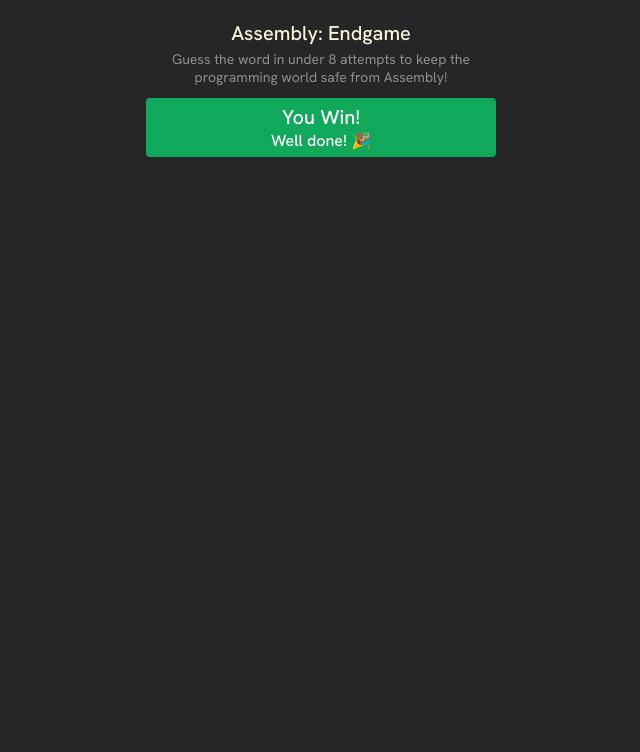
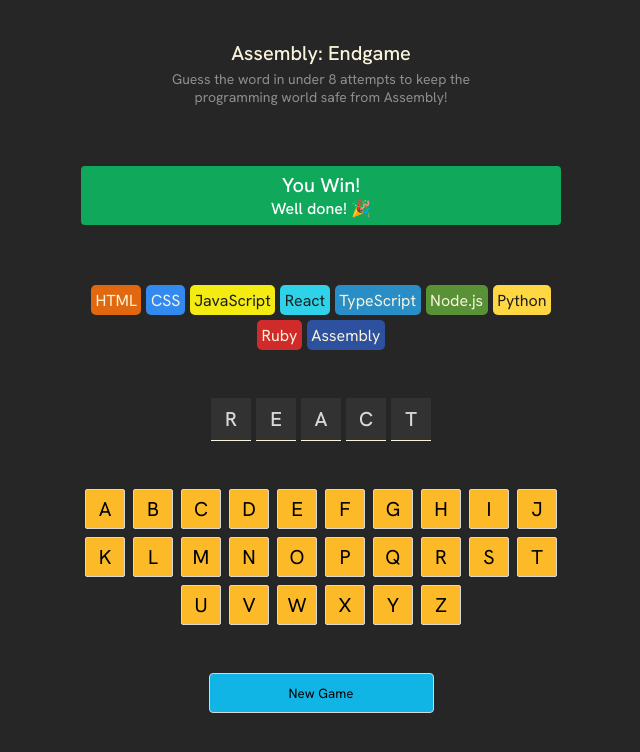
Before and after one commit to Nikethana-Nagasubramanian/assembly-endgame, a React (Vite) app: page / in a window 1280 px wide. Shown: the top 752 px of the page, without its empty margins (319-959 px from the left). Built offline with nearby package versions, Linux system fonts and the light colour scheme.

Commit message:
Keyboard works, now moving on to logic

```diff
--- a/package.json
+++ b/package.json
@@ -10,6 +10,7 @@
     "preview": "vite preview"
   },
   "dependencies": {
+    "clsx": "^2.1.1",
     "react": "^19.1.1",
     "react-dom": "^19.1.1"
   },
--- a/src/App.css
+++ b/src/App.css
@@ -14,10 +14,18 @@ body {
   justify-content: center;
 }
 
+main {
+  display: flex;
+  flex-direction: column;
+  gap: 48px;
+}
+
 header {
+  margin-top: 20px;
   display: flex;
   flex-direction: column;
   justify-content: center;
+  align-items: center;
   text-align: center;
   gap: 4px;
 }
@@ -47,7 +55,7 @@ header > p {
   text-align: center;
   padding: 6px;
   border-radius: 4px;
-  margin-top: 12px;
+  margin: 12px 0px;
 }
 
 .status-card > h6 {
@@ -59,3 +67,76 @@ header > p {
   font-size: 16px;
   font-weight: 500;
 }
+
+.language-chips {
+  display: flex;
+  flex-wrap: wrap;
+  gap: 5px;
+  justify-content: center;
+  align-items: center;
+  max-width: 480px;
+}
+
+span.language {
+  border-radius: 5px;
+  padding: 4.5px;
+}
+
+.guessWord {
+  display: flex;
+  flex-wrap: wrap;
+  gap: 5px;
+  justify-content: center;
+}
+
+span.each-letter {
+  width: 40px;
+  height: fit-content;
+  padding: 8px;
+  font-size: 20px;
+  font-weight: 500;
+  border-bottom: 1px solid #F9F4DA;
+  background-color:#323232;
+  text-transform: capitalize;
+  text-align: center;
+}
+
+.keyboard {
+  max-width: 480px;
+  display: flex;
+  flex-wrap: wrap;
+  gap: 8px;
+  justify-content: center;
+}
+
+.keyboard > button {
+  width: 40px;
+  height: 40px;
+  font-size: 1.25rem;
+  background-color: #FCBA29;
+  border: 1px solid #D7D7D7;
+  text-transform: capitalize;
+  border-radius: 2px;
+  cursor: pointer;
+}
+
+
+button.new-game {
+  background-color: #11B5E5;
+  border: 1px solid #D7D7D7;
+  border-radius: 4px;
+  width: 225px;
+  height: 40px;
+  padding: 6px 12px;
+  display: block;
+  margin-inline: auto;
+  cursor: pointer;
+}
+
+.letter-button.correct {
+  background-color: #10A95B;
+}
+
+.letter-button.incorrect {
+  background-color: #EC5D49;
+}
--- a/src/App.jsx
+++ b/src/App.jsx
@@ -1,6 +1,65 @@
 import React from "react"
+import { useState } from "react"
+import {languages} from "./languages"
+import { clsx } from 'clsx';
 
 export default function AssemblyEndgame() {
+
+  const [currentWord, setCurrentWord] = useState("react")
+  const alphabet = "abcdefghijklmnopqrstuvwxyz"
+
+  const [guessedLetters, setGuessedLetters] = useState([])
+
+  console.log("Guessed letters:", guessedLetters)
+
+  const eachLetter = (currentWord.split("")).map((letter, index) => {
+    return(
+      <>
+        <span key={index}
+        className="each-letter">
+          {letter}
+        </span>
+      </>
+    )
+  })
+
+  const langMap = languages.map((lang) => {
+    return (
+      <>
+        <span key={lang.name}
+        style={{color: lang.color, backgroundColor: lang.backgroundColor}}
+        className="language"
+        >
+          {lang.name}
+        </span>
+      </>
+    )
+  })
+
+  const keyboardElements = alphabet.split("").map((letter) => {
+    const buttonClass = clsx("letter-button", {
+      correct: currentWord.includes(letter) && guessedLetters.includes(letter),
+      incorrect:
+        !currentWord.includes(letter) && guessedLetters.includes(letter),
+    });
+
+    return (
+      <button
+        key={letter}
+        onClick={() => addingGuessedLetters(letter)}
+        className={buttonClass}>
+            {letter}
+      </button>
+    );
+  });
+
+  function addingGuessedLetters(letter) {
+    console.log("Clicked:", letter)
+    setGuessedLetters(prevLetters =>
+      prevLetters.includes(letter) ? prevLetters : [...prevLetters, letter]
+    )
+  }
+
   return (
       <main>
           <header>
@@ -11,6 +70,16 @@ export default function AssemblyEndgame() {
             <h6>You Win!</h6>
             <p>Well done! 🎉</p>
           </section>
+          <section className="language-chips">
+            {langMap}
+          </section>
+          <section className="guessWord">
+            {eachLetter}
+          </section>
+          <section className="keyboard">
+            {keyboardElements}
+          </section>
+          <button className="new-game">New Game</button>
       </main>
   )
 }
```
Also changed, not shown: src/languages.js (renamed from src/components/languages.js), 1 other file (tests, documents, lock files or other folders). Lines whose indentation alone changed are shown as unchanged.
